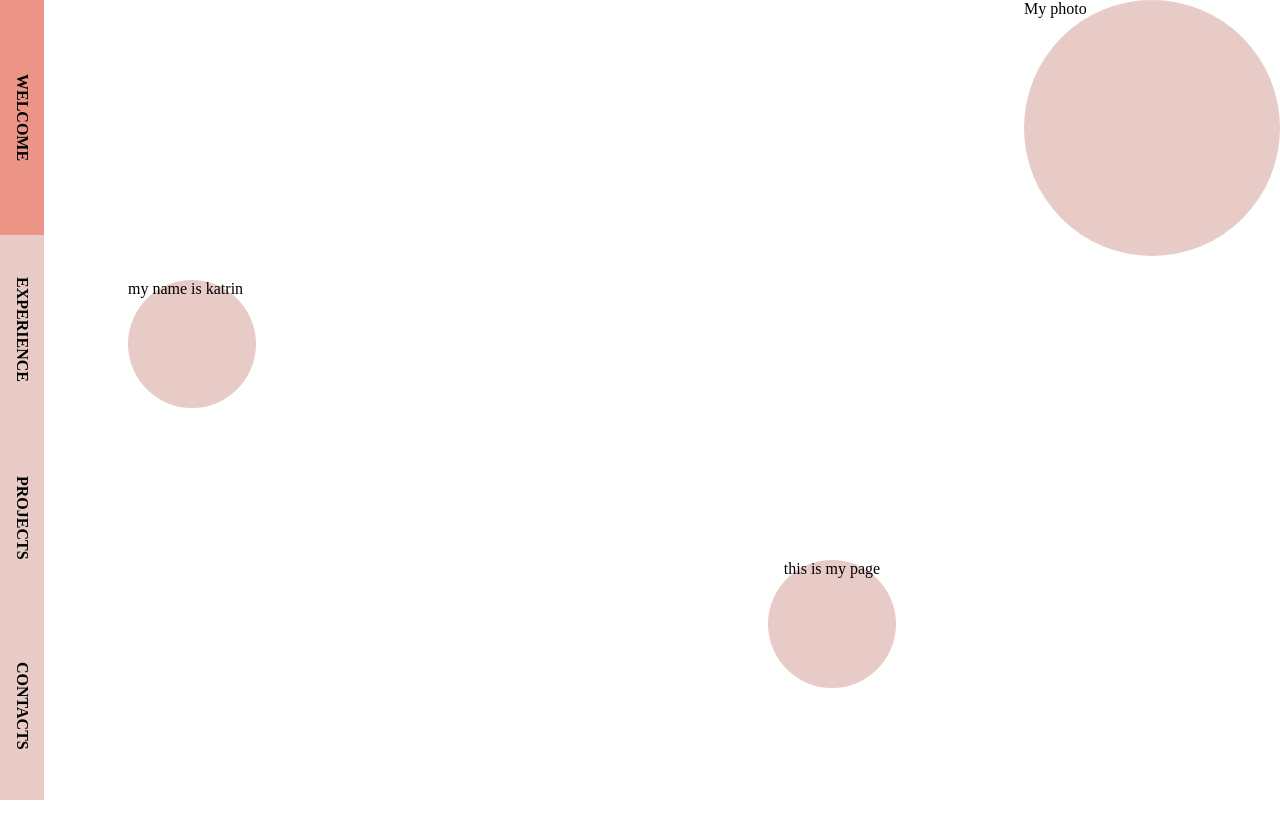
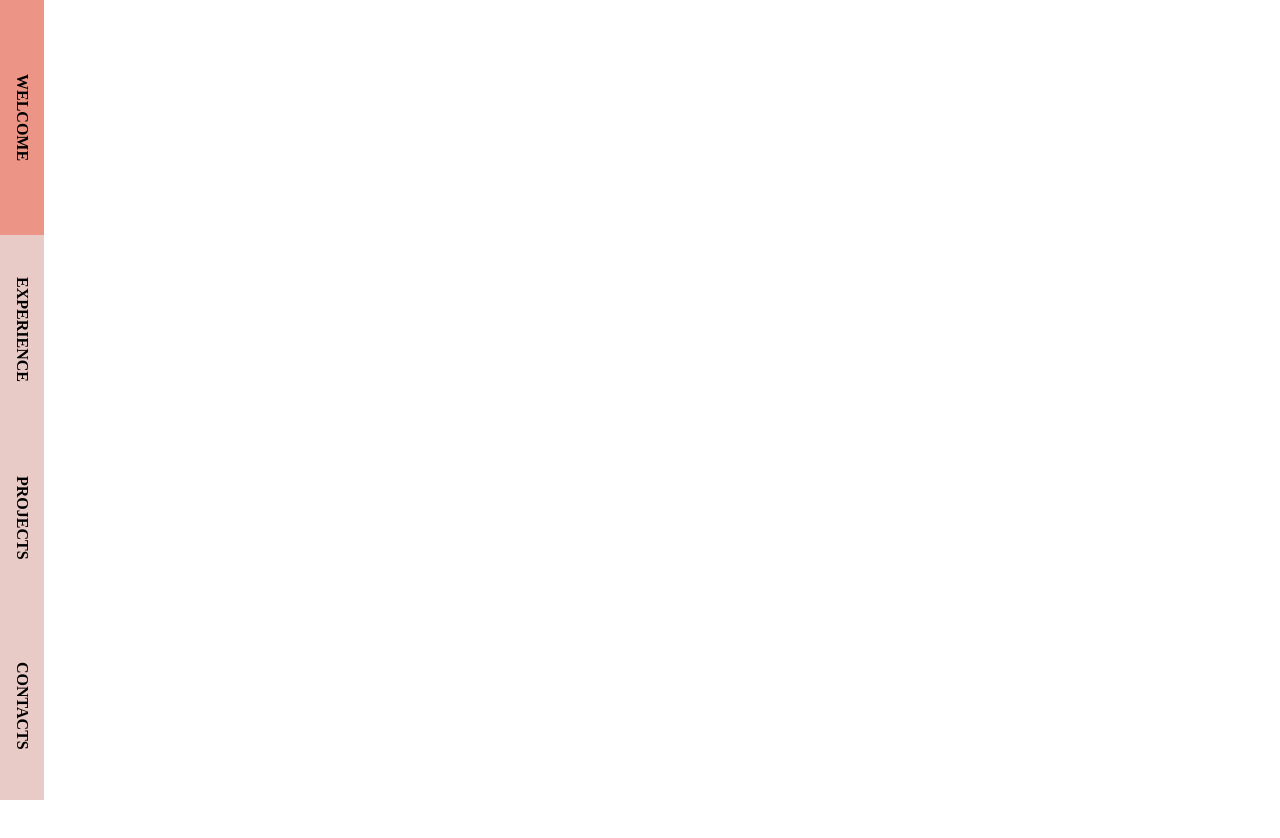
Before and after one commit to AlimovaKatrin/CV-app, a React (Create React App) app: page /welcome in a window 1280 px wide. Shown: the top 838 px of the page. Built offline with nearby package versions, Linux system fonts and the light colour scheme; a web font is replaced by a local one.

Commit message:
appear animation on window scroll

```diff
--- a/src/pages/Welcome-page/Welcome-page.js
+++ b/src/pages/Welcome-page/Welcome-page.js
@@ -1,12 +1,12 @@
 import style from './Welcome.module.scss';
-import { useEffect } from 'react';
+import { useEffect, useState } from 'react';
 
 function WelcomePage ( props ) {
     let counter = 0;
-
+    const [ scrollPosition, setScrollPosition ] = useState(window.pageYOffset);
     const scrollHandler = () => {
-        console.log(window.screen.height);
-        console.dir(window.pageYOffset);
+        console.log(window.pageYOffset);
+        setScrollPosition(() => window.pageYOffset);
         console.log('scroll');
     };
 
@@ -17,15 +17,15 @@ function WelcomePage ( props ) {
 
     return (
         <div className={style.welcomeContainer}>
-            <div className={style.circleOne}>
+            {scrollPosition > 0 ? <div className={style.circleOne}>
                 My photo
-            </div>
-            <div className={style.circleTwo}>
+            </div> : null}
+            {scrollPosition > 1000 ? <div className={style.circleTwo}>
                 my name is katrin
-            </div>
-            <div className={style.circleThree}>
+            </div> : null}
+            {scrollPosition > 2000 ? <div className={style.circleThree}>
                 this is my page
-            </div>
+            </div> : null}
         </div>
     );
 }
--- a/src/pages/Welcome-page/Welcome.module.scss
+++ b/src/pages/Welcome-page/Welcome.module.scss
@@ -1,10 +1,22 @@
+@keyframes appear {
+  0% {
+    transform: scale(1);
+  }
+  50% {
+    transform: scale(1.2);
+  }
+  100% {
+    transform: scale(1);
+  }
+}
+
 @media only screen and (min-width: 600px) {
   body::-webkit-scrollbar {
     display: none;
   }
   .welcomeContainer {
-    width: 10px;
-    height: 100000px;
+    width: 1px;
+    height: 3000px;
     position: relative;
   }
   .circleOne {
@@ -15,6 +27,9 @@
     position: fixed;
     top: 0;
     right: 0;
+    animation-name: appear;
+    animation-duration: 4s;
+    animation-iteration-count: infinite;
 
   }
 
@@ -26,6 +41,9 @@
     position: fixed;
     top: 35%;
     left: 10vw;
+    animation-name: appear;
+    animation-duration: 5s;
+    animation-iteration-count: infinite;
   }
 
   .circleThree {
@@ -37,6 +55,9 @@
     top: 70%;
     right: 30%;
     text-align: center;
+    animation-name: appear;
+    animation-duration: 4s;
+    animation-iteration-count: infinite;
   }
 
 }
```
